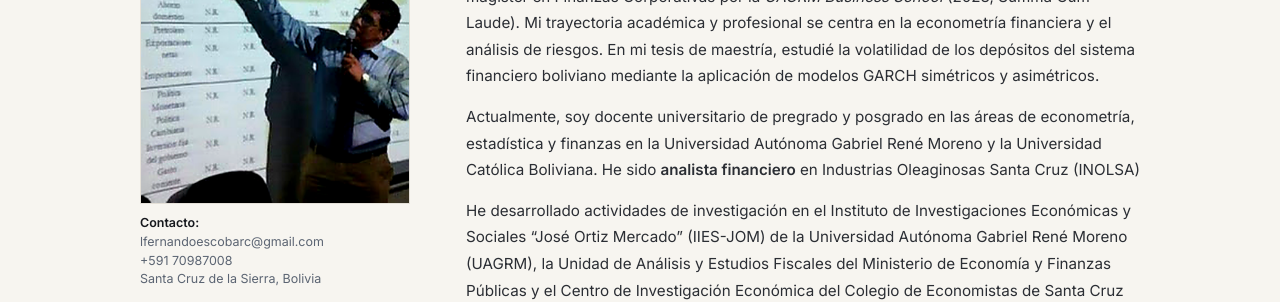
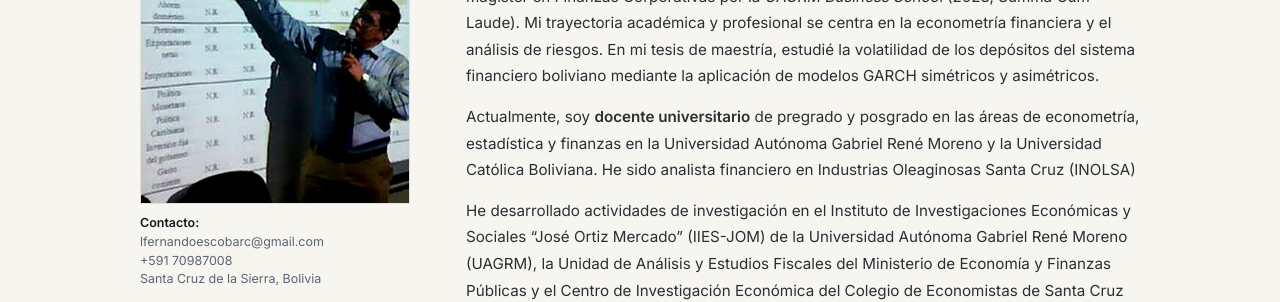
Before and after one commit to LFernandoEscobarC/LFernandoEscobarC.github.io, a Jekyll site: the page built from index.md, in a window 1280 px wide and 1326 px high. Shown: the part 462-764 px from the top of the window. Built offline with Jekyll 4.4.1, drawn with Linux system fonts in a browser that asks for light colours.

```diff
--- a/index.md
+++ b/index.md
@@ -62,7 +62,7 @@ title: Inicio
       <h2 class="section-title">Sobre mí</h2>
       <div class="about">
         <p>Soy economista, licenciado por la <em>Universidad Autónoma Gabriel René Moreno</em>  (2014) y magíster en Finanzas Corporativas por la <em>UAGRM Business School</em>  (2023, Summa Cum Laude). Mi trayectoria académica y profesional se centra en la econometría financiera y el análisis de riesgos. En mi tesis de maestría, estudié la volatilidad de los depósitos del sistema financiero boliviano mediante la aplicación de modelos GARCH simétricos y asimétricos.</p>
-        <p>Actualmente, soy docente universitario de pregrado y posgrado en las áreas de econometría, estadística y finanzas en la Universidad Autónoma Gabriel René Moreno y la Universidad Católica Boliviana. He sido <strong>analista financiero</strong> en Industrias Oleaginosas Santa Cruz (INOLSA)</p>
+        <p>Actualmente, soy <strong>docente universitario</strong> de pregrado y posgrado en las áreas de econometría, estadística y finanzas en la Universidad Autónoma Gabriel René Moreno y la Universidad Católica Boliviana. He sido analista financiero en Industrias Oleaginosas Santa Cruz (INOLSA)</p>
         <p>He desarrollado actividades de investigación en el Instituto de Investigaciones Económicas y Sociales “José Ortiz Mercado” (IIES-JOM) de la Universidad Autónoma Gabriel René Moreno (UAGRM), la Unidad de Análisis y Estudios Fiscales del Ministerio de Economía y Finanzas Públicas y el Centro de Investigación Económica del Colegio de Economistas de Santa Cruz (CIECE). Estas experiencias me han permitido participar en investigaciones y análisis aplicados en las áreas de economía, finanzas, econometría y políticas públicas.</p>
         <p>Asimismo, he publicado trabajos de investigación en revistas académicas nacionales e internacionales, entre ellas la Revista Latinoamericana de Desarrollo Económico, la Revista de Economía del Rosario, la Revista de Análisis del Banco Central de Bolivia, los Cuadernos de Investigación Económica Boliviana, el International Journal of Energy Economics and Policy y el Asian Economic and Financial Review.</p>
         <p>👉 Revisá mi <a href="{{ '/cv/' | relative_url }}"><strong>CV completo</strong></a> o el material de mis <a href="{{ '/docencia/' | relative_url }}"><strong>cursos</strong></a>.</p>
```
